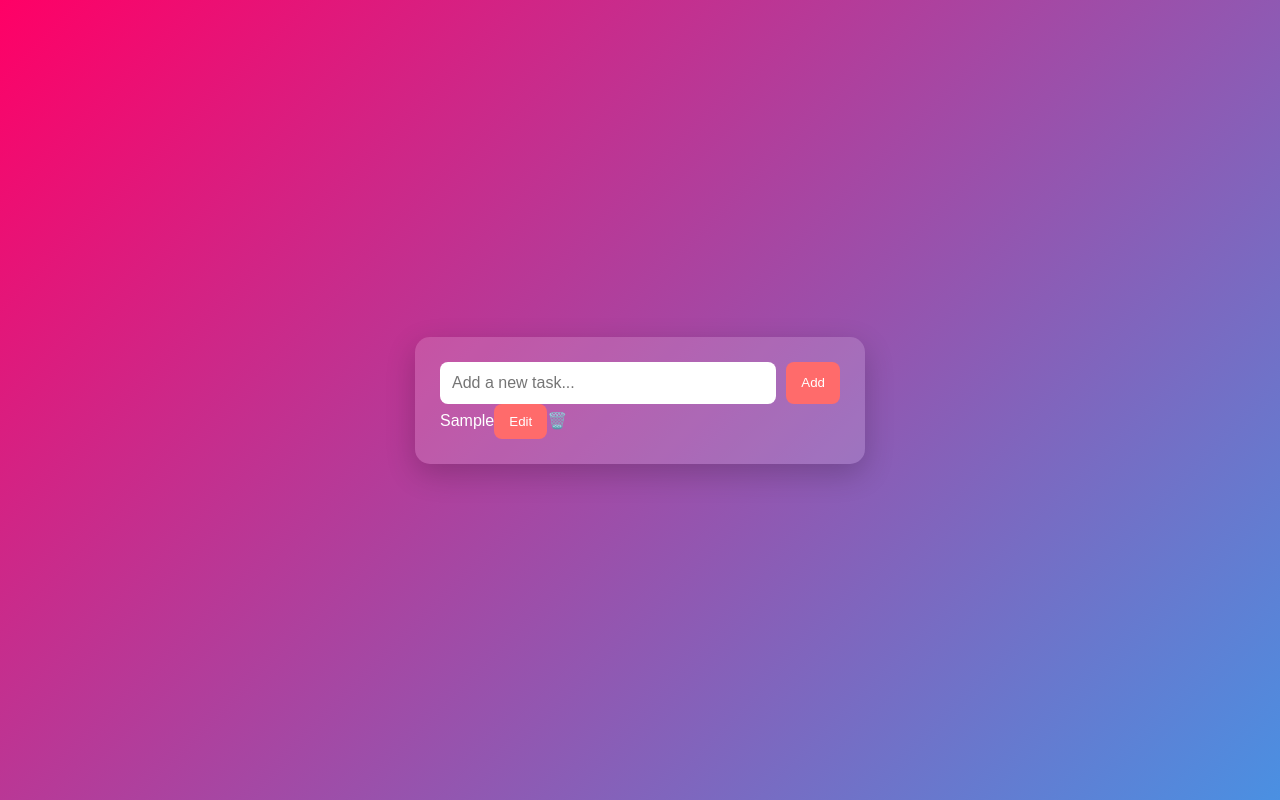
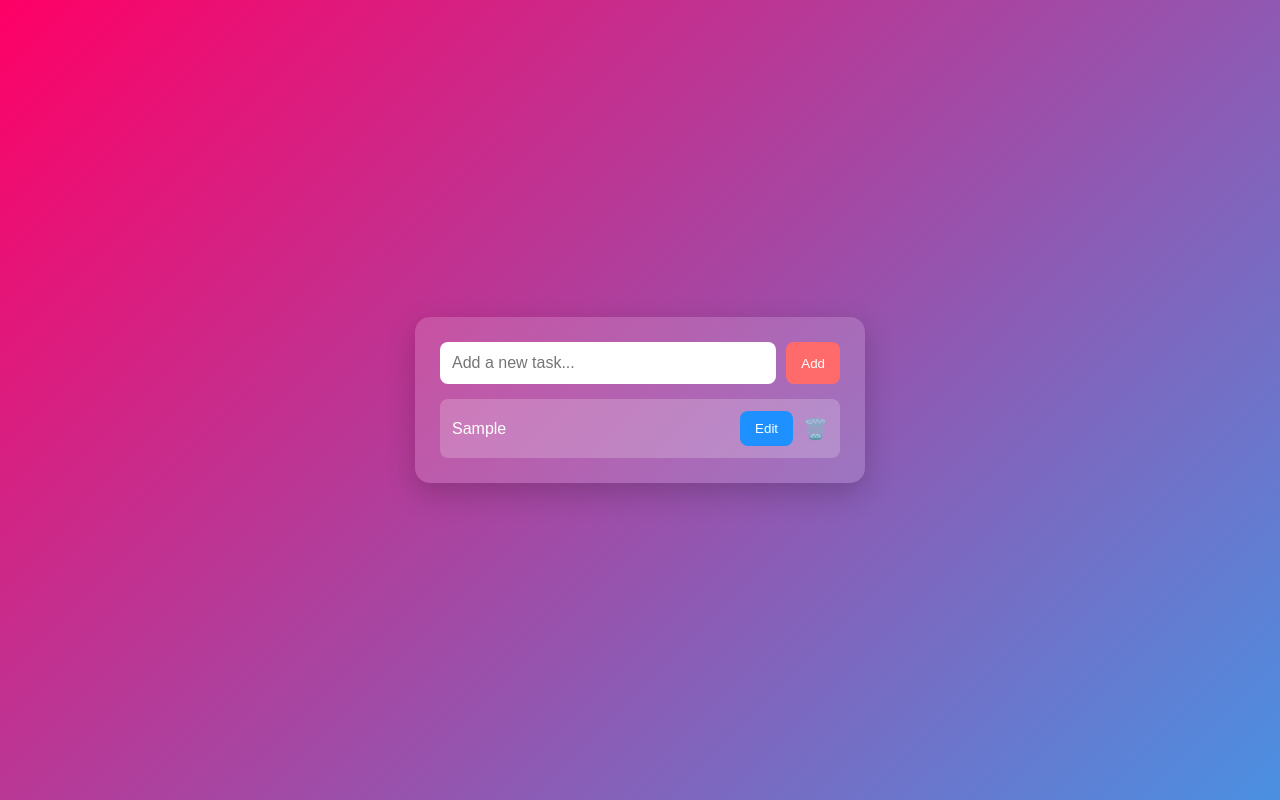
Before and after one commit to TarakSai07/todolistApp, a plain HTML site: page index.html in a window 1280 px wide. Both pictures are taken after typing "Sample" into the empty fields and a click on the button "Add". Drawn offline with Linux system fonts and the light colour scheme.

Commit message:
applying the css for that todo list container

```diff
--- a/index.html
+++ b/index.html
@@ -66,6 +66,54 @@
         button:hover {
             background: #ff4757;
         }
+
+        .todo {
+            margin-top: 15px;
+            padding: 12px;
+
+            display: flex;
+            align-items: center;
+            gap: 10px;
+
+            background: rgba(255, 255, 255, 0.2);
+            border-radius: 8px;
+
+            transition: transform 0.2s;
+        }
+
+
+        .todo:hover {
+            transform: translateY(-3px);
+        }
+
+
+        .task {
+            flex: 1;
+            cursor: pointer;
+        }
+
+
+        .edit {
+            background: #1e90ff;
+        }
+
+
+        .edit:hover {
+            background: #187bcd;
+        }
+
+
+        .delete {
+            cursor: pointer;
+            font-size: 20px;
+        }
+
+
+        .delete:hover {
+            transform: scale(1.1);
+        }
+
+
       </style>
 </head>
 <body>
```
